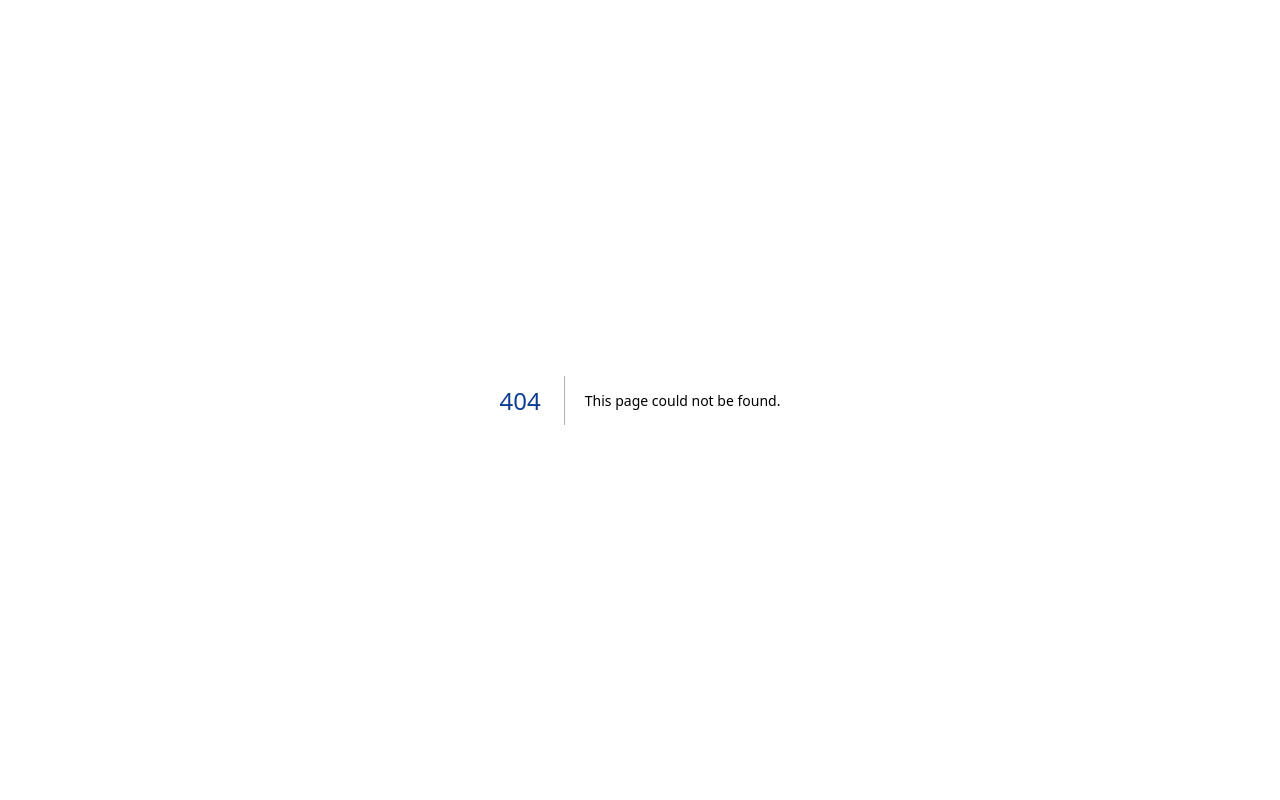
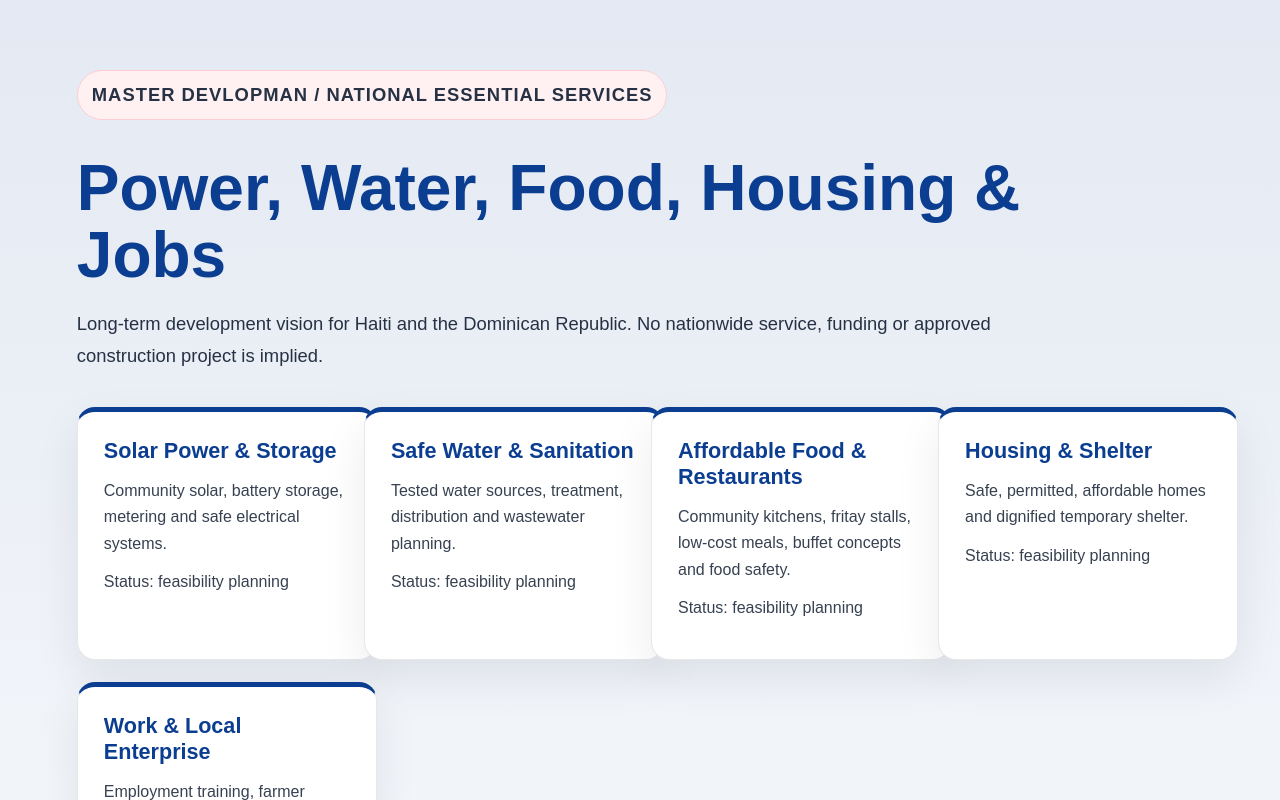
Before and after one commit to patrickprincivil/alliance_nasyonal_devlopman, a Next.js app: page /essential-services in a window 1280 px wide. Before the commit this address had no page. Built offline with nearby package versions, Linux system fonts and the light colour scheme.

Commit message:
feat: add essential services planning app/essential-services/page.tsx

```diff
--- /dev/null
+++ b/app/essential-services/page.tsx
@@ -0,0 +1,28 @@
+import Link from "next/link";
+
+const services = [
+  { title: "Solar Power & Storage", description: "Community solar, battery storage, metering and safe electrical systems." },
+  { title: "Safe Water & Sanitation", description: "Tested water sources, treatment, distribution and wastewater planning." },
+  { title: "Affordable Food & Restaurants", description: "Community kitchens, fritay stalls, low-cost meals, buffet concepts and food safety." },
+  { title: "Housing & Shelter", description: "Safe, permitted, affordable homes and dignified temporary shelter." },
+  { title: "Work & Local Enterprise", description: "Employment training, farmer sourcing and small business support." },
+];
+
+export default function EssentialServicesPage() {
+  return (
+    <main className="page">
+      <p className="eyebrow">Master Devlopman / National Essential Services</p>
+      <h1>Power, Water, Food, Housing & Jobs</h1>
+      <p>Long-term development vision for Haiti and the Dominican Republic. No nationwide service, funding or approved construction project is implied.</p>
+      <section className="gridSection">
+        {services.map((s) => <article className="card" key={s.title}><h2>{s.title}</h2><p>{s.description}</p><p>Status: feasibility planning</p></article>)}
+      </section>
+      <section className="subSection">
+        <h2>Two proposed demonstration areas</h2>
+        <p>San Pedro de Macorís / Los Llanos, Dominican Republic; Jacmel / Morne-à-Brûlé, Haiti. Each site requires local consultation, safety engineering, permits and sustainable financing.</p>
+        <p>Affordable and free-to-beneficiary services require a transparent funding or subsidy mechanism. Solar generation, drinking water, commercial cooking and housing must be designed and inspected by qualified professionals.</p>
+        <p><Link href="/master-control-center">Return to Master Control Center</Link></p>
+      </section>
+    </main>
+  );
+}
```
